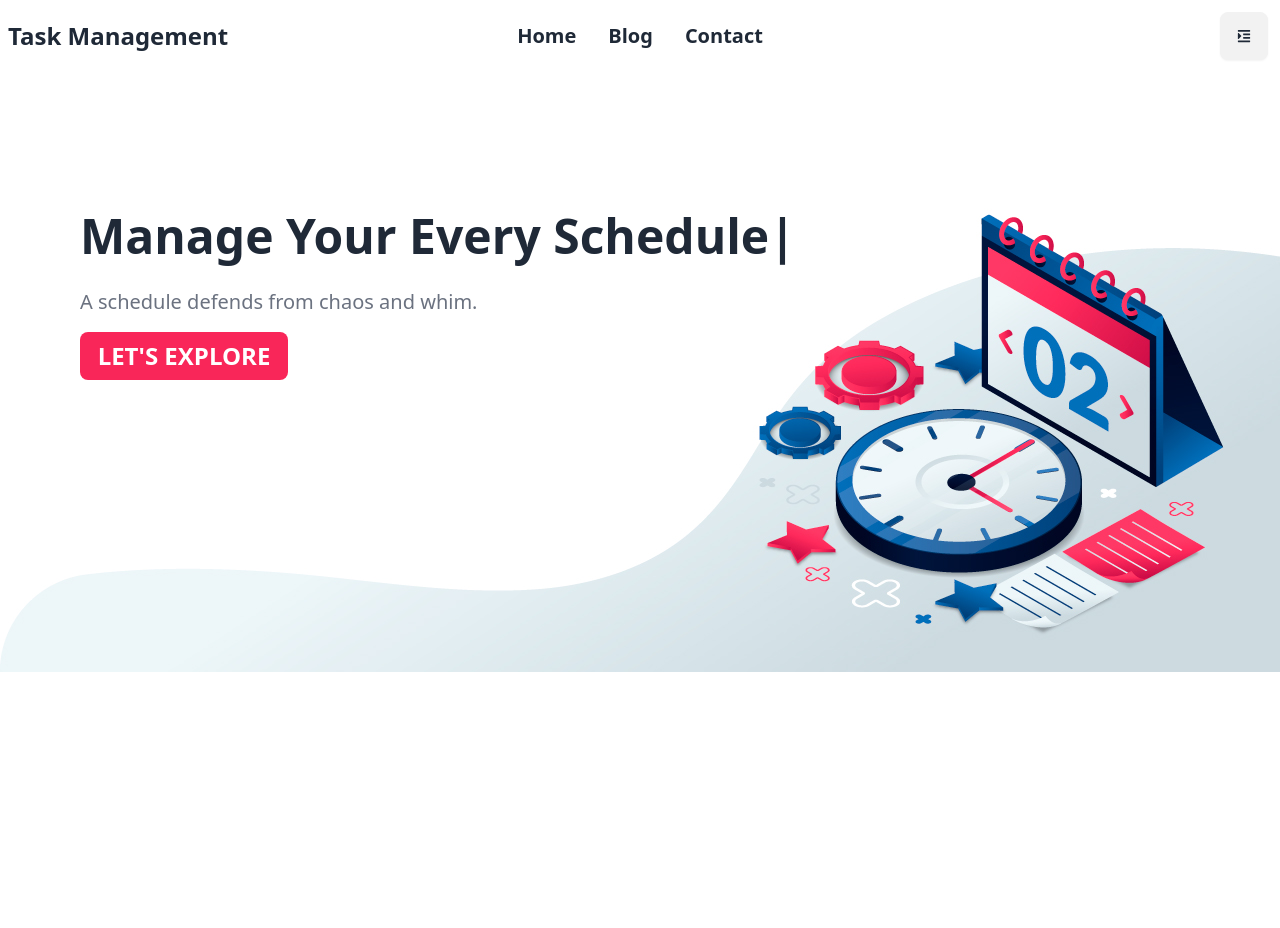
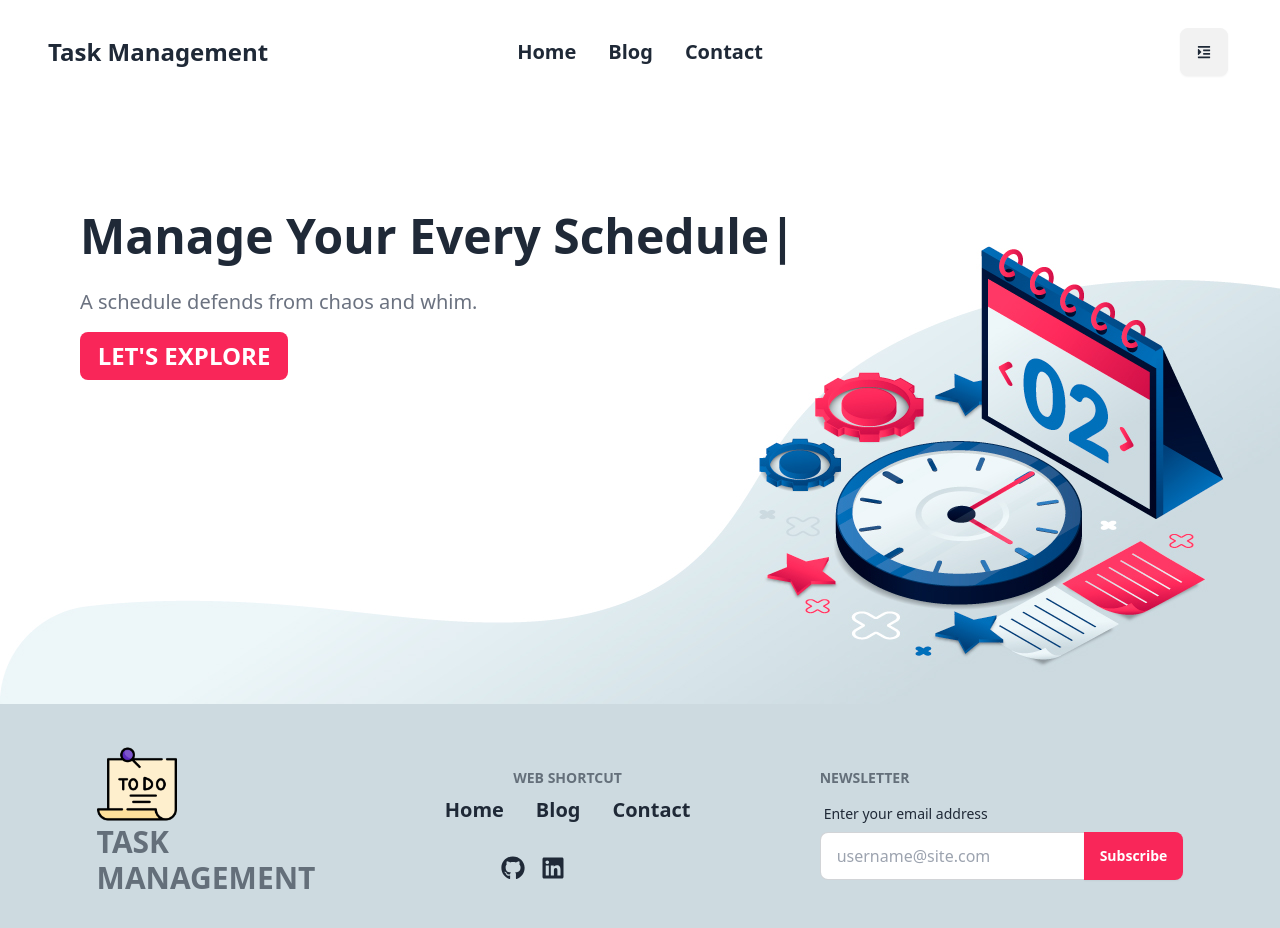
Before and after one commit to mehedi-murad/task-management-client, a React (Vite) app: page / in a window 1280 px wide. Shown: the top 928 px of the page. Before the commit the page ends 800 px from the top, so only its background shows below. Built offline with nearby package versions, Linux system fonts and the light colour scheme.

Commit message:
added footer section

```diff
--- a/src/Pages/Banner/Banner.jsx
+++ b/src/Pages/Banner/Banner.jsx
@@ -12,7 +12,7 @@ const Banner = () => {
         Aos.init({duration:2000})
     },[])
     return (
-        <div>
+        <div className="max-w-7xl mx-auto ">
             <img data-aos="fade-down" className="relative" src={bannerimg} alt="" />
             <div className="absolute top-[25%] space-y-4 ml-20">
                 {/* <h2 data-aos="fade-right" className="text-5xl font-bold">Manage Your Every <br /> Schedule</h2> */}
@@ -35,14 +35,7 @@ const Banner = () => {
                         <h2 data-aos="zoom-out" className="text-2xl uppercase text-center font-bold text-white">let's explore</h2>
                     </Link>
                 </div>
-                {/* <div className="flex space-x-4 text-2xl ml-14">
-                    <Link>
-                        <FaGithub />
-                    </Link>
-                    <Link>
-                        <FaLinkedin />
-                    </Link>
-                </div> */}
+
             </div>
         </div>
     );
--- /dev/null
+++ b/src/Pages/Footer/Footer.jsx
@@ -0,0 +1,55 @@
+import { Link, NavLink } from "react-router-dom";
+import task from "../../assets/banner/todo.png"
+import { FaGithub, FaLinkedin } from "react-icons/fa";
+
+const Footer = () => {
+    return (
+        <div className="bg-[#CDDAE0]">
+            <footer className="max-w-7xl mx-auto footer p-10  text-base-content flex justify-around items-center">
+        <div>
+        <nav>
+            <div>
+                <img className="h-20" src={task} alt="" />
+            </div>
+            <header className="footer-title text-3xl">Task <br /> Management</header>
+        </nav>
+        </div>
+        <div>
+        <nav>
+            <h2 className="footer-title text-center">Web Shortcut</h2>
+            <div className="text-xl font-semibold space-x-8">
+                <NavLink to="/">Home</NavLink>
+                <NavLink to="/">Blog</NavLink>
+                <NavLink to="/">Contact</NavLink>
+            </div>
+        </nav>
+        <div className="flex space-x-4 text-2xl ml-14 mt-6">
+                    <Link>
+                        <FaGithub />
+                    </Link>
+                    <Link>
+                        <FaLinkedin />
+                    </Link>
+        </div>
+        </div>
+
+        <div>
+        <form>
+            <header className="footer-title">Newsletter</header>
+            <fieldset className="form-control w-80">
+            <label className="label">
+                <span className="label-text">Enter your email address</span>
+            </label>
+            <div className="join">
+                <input type="text" placeholder="username@site.com" className="input input-bordered join-item" />
+                <button className="btn bg-[#F92659] border-none text-white join-item">Subscribe</button>
+            </div>
+            </fieldset>
+        </form>
+        </div>
+</footer>
+        </div>
+    );
+};
+
+export default Footer;
--- a/src/Pages/Home/Home.jsx
+++ b/src/Pages/Home/Home.jsx
@@ -1,12 +1,14 @@
 import Banner from "../Banner/Banner";
+import Footer from "../Footer/Footer";
 import Navbar from "../Shared/Navbar/Navbar";
 
 
 const Home = () => {
     return (
-        <div className="max-w-7xl mx-auto">
+        <div className="font-lato">
             <Navbar></Navbar>
             <Banner></Banner>
+            <Footer></Footer>
         </div>
     );
 };
--- a/src/Pages/Shared/Navbar/Navbar.jsx
+++ b/src/Pages/Shared/Navbar/Navbar.jsx
@@ -19,7 +19,7 @@ const Navbar = () => {
     </div>
   );
   return (
-    <div className="navbar bg-base-100 bannerbg">
+    <div className="navbar bg-base-100 bannerbg py-6 px-12">
       <div className="navbar-start">
         <div className="dropdown">
           <div tabIndex={0} role="button" className="btn btn-ghost lg:hidden">
```
Also changed, not shown: src/assets/banner/todo.png (added).
